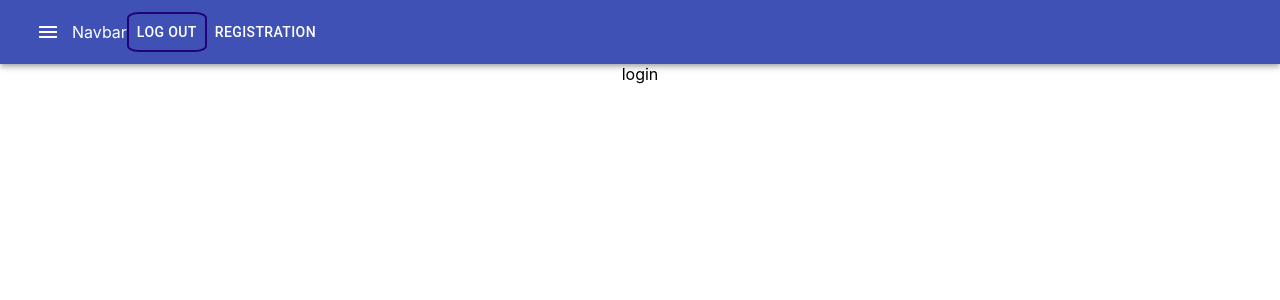
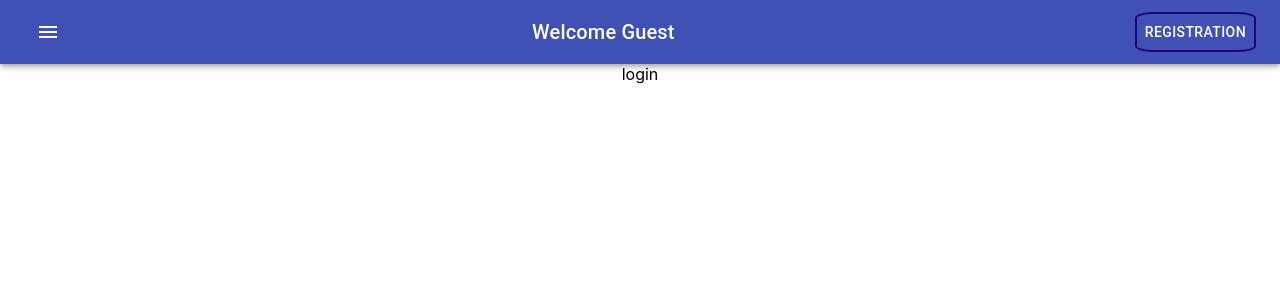
Before and after one commit to kRenelt/clientRaceForCash, a React (Create React App) app in the folder raceforcash/: page / in a window 1280 px wide. Shown: the top 300 px of the page. Built offline with nearby package versions, Linux system fonts and the light colour scheme.

Commit message:
added logic for showing correct buttons in navbar

```diff
--- a/raceforcash/src/components/navbar/navbar.component.tsx
+++ b/raceforcash/src/components/navbar/navbar.component.tsx
@@ -1,17 +1,59 @@
-import React from 'react';
+import React, { useEffect } from 'react';
 import { RouteComponentProps, withRouter } from 'react-router';
-import { Button, AppBar, Toolbar, IconButton, Menu, MenuItem } from '@material-ui/core';
+import { Button, AppBar, Toolbar, IconButton, Menu, MenuItem, Typography, makeStyles } from '@material-ui/core';
 import MenuIcon from '@material-ui/icons/Menu';
 import './navbar.component.css';
 
+const useStyles = makeStyles((theme) => ({
+    root: {
+      flexGrow: 1,
+    },
+    menuButton: {
+      marginRight: theme.spacing(2),
+    },
+    title: {
+      flexGrow: 1,
+    },
+  }));
+
 export const NavbarComponent: React.FC<RouteComponentProps> = (props) => {
 
+    const classes = useStyles();
     const userName = (localStorage.getItem('userName')) ? localStorage.getItem('userName') : 'Guest';
     const [anchorEl, setAnchorEl] = React.useState<null | HTMLElement>(null);
+
     const logOutButton = () => {
         localStorage.clear();
         props.history.push('/login');
       }
+
+      const showLoginRegButton = () => {
+          console.log('username = ' + userName);
+        if(userName === 'Guest')
+        {
+            console.log('I am guest');
+            return (
+                <Button color="inherit"  onClick={() => props.history.push('registration') }>Registration</Button>
+            );
+        }
+        else{
+            return (
+                <Button color="inherit"  onClick={() => logOutButton()} >Log Out</Button>
+            );
+        }
+      }
+
+      const showStabelButton = () => {
+          if (userName !== 'Guest'){
+              return (
+                <MenuItem onClick={() => props.history.push('/stable')}>Stable</MenuItem>
+              );
+          }
+      }
+
+      useEffect(() => {
+        showLoginRegButton();
+    }, []);
 
     return(
         <div className='navbar-main'>
@@ -41,16 +83,16 @@ export const NavbarComponent: React.FC<RouteComponentProps> = (props) => {
                     open={Boolean(anchorEl)}
                     onClose={() =>setAnchorEl(null)}
                   >
-                    <MenuItem onClick={() => props.history.push('/stable')}>Stable</MenuItem>
+                    {showStabelButton()}
                     <MenuItem onClick={() => props.history.push('/home')}>Races</MenuItem>
             </Menu>
-            Navbar
-            <div className="logOut">
-               <Button color="inherit"  onClick={() => logOutButton()} >Log Out</Button>
-               </div>
-               <div>
-               <Button color="inherit"  onClick={() => props.history.push('registration') }>Registration</Button>
-             </div>
+            <Typography variant="h6" className={classes.title}>
+                Welcome {userName}
+              </Typography>
+              <div className="logOut">
+                    {showLoginRegButton()}
+                </div>
+
              </Toolbar>
           </AppBar>
         </div>
```
